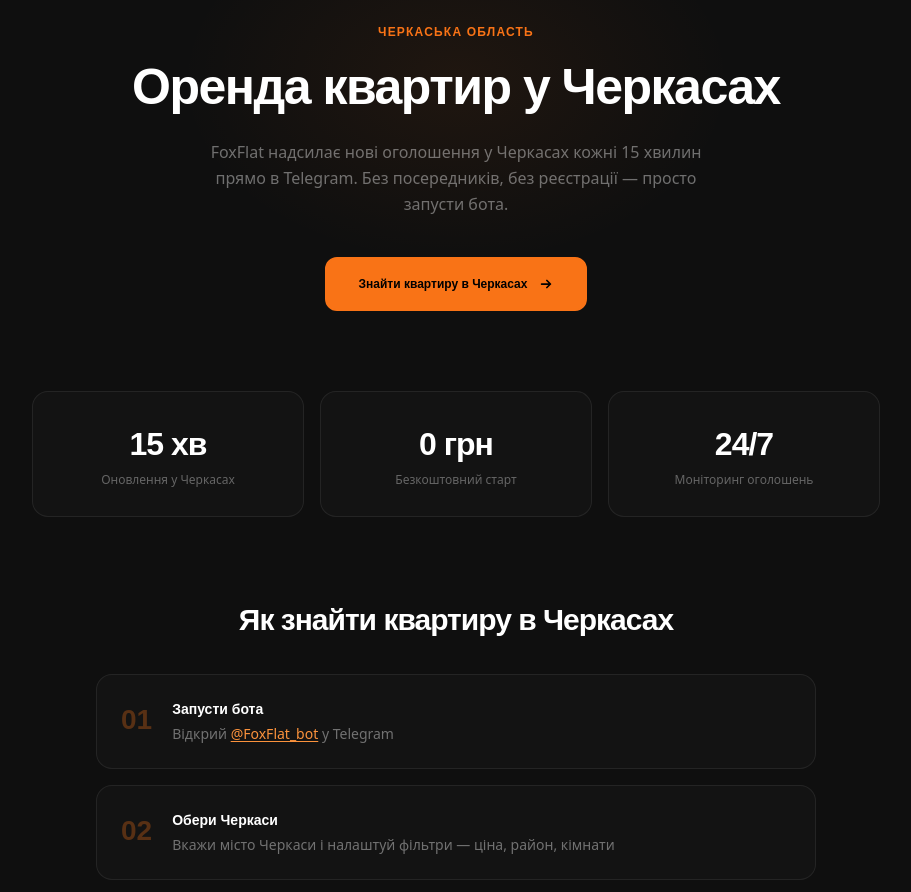
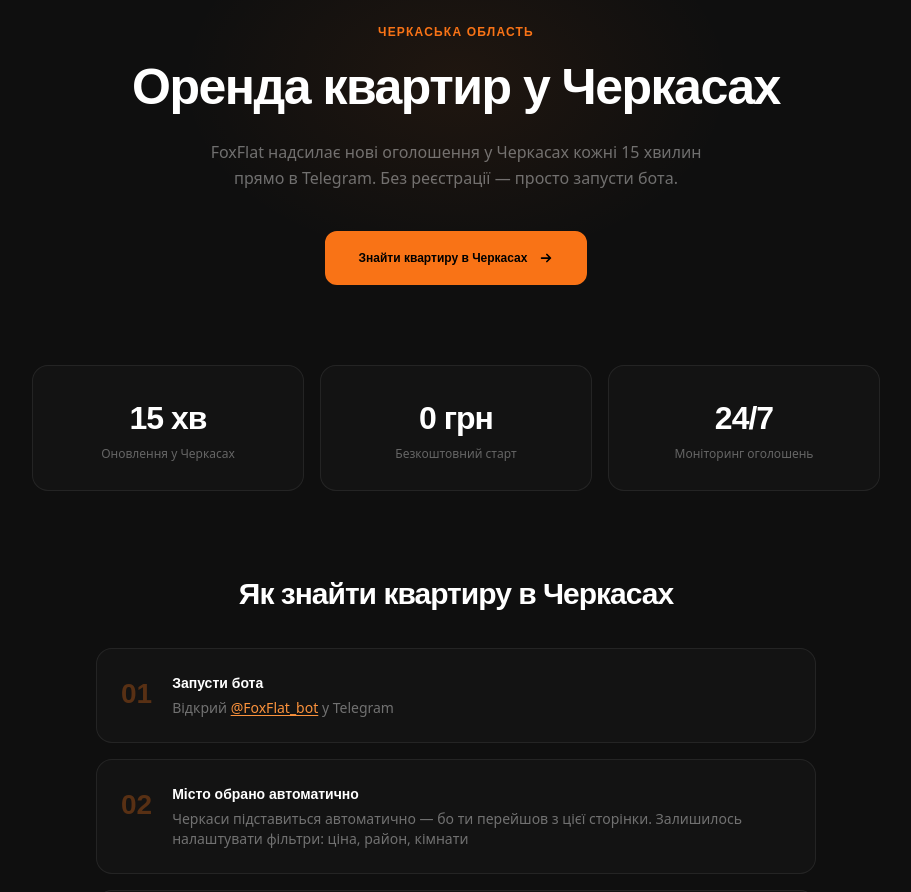
Before and after one commit to DNGameCompany/foxflat_web_next, a Next.js app: page /misto/cherkasy in a window 1280 px wide. Shown: the part 120-1012 px from the top of the page, without its empty margins (184-1095 px from the left). Built offline with nearby package versions, Linux system fonts and the light colour scheme.

Commit message:
зміни в кроках на сторінці міста

```diff
--- a/src/app/misto/[slug]/page.tsx
+++ b/src/app/misto/[slug]/page.tsx
@@ -298,7 +298,7 @@ export default async function CityPage({ params }: { params: Promise<{ slug: str
                     </h1>
                     <p className="text-white/40 text-base leading-relaxed max-w-lg mx-auto mb-10">
                         FoxFlat надсилає нові оголошення у {city.nameGen} кожні 15 хвилин прямо в Telegram.
-                        Без посередників, без реєстрації — просто запусти бота.
+                        Без реєстрації — просто запусти бота.
                     </p>
                     <a
                         href={`https://t.me/FoxFlat_bot?start=website_${slug}`}
@@ -347,7 +347,7 @@ export default async function CityPage({ params }: { params: Promise<{ slug: str
                 <div className="flex flex-col gap-4">
                     {[
                         { n: '01', t: 'Запусти бота', d: <span>Відкрий <a href={`https://t.me/FoxFlat_bot?start=website_${slug}`} target="_blank" rel="noopener noreferrer" className="text-orange-400 hover:text-orange-300 underline underline-offset-2">@FoxFlat_bot</a> у Telegram</span> },
-                        { n: '02', t: `Обери ${city.name}`, d: `Вкажи місто ${city.name} і налаштуй фільтри — ціна, район, кімнати` },
+                        { n: '02', t: 'Місто обрано автоматично', d: `${city.name} підставиться автоматично — бо ти перейшов з цієї сторінки. Залишилось налаштувати фільтри: ціна, район, кімнати` },
                         { n: '03', t: 'Отримуй квартири', d: `Нові оголошення у ${city.nameGen} приходять кожні 15 хвилин прямо в Telegram` },
                     ].map((step, i) => (
                         <div key={i} className="flex gap-5 p-6 rounded-2xl border border-white/[0.07] bg-white/[0.02]">
```
